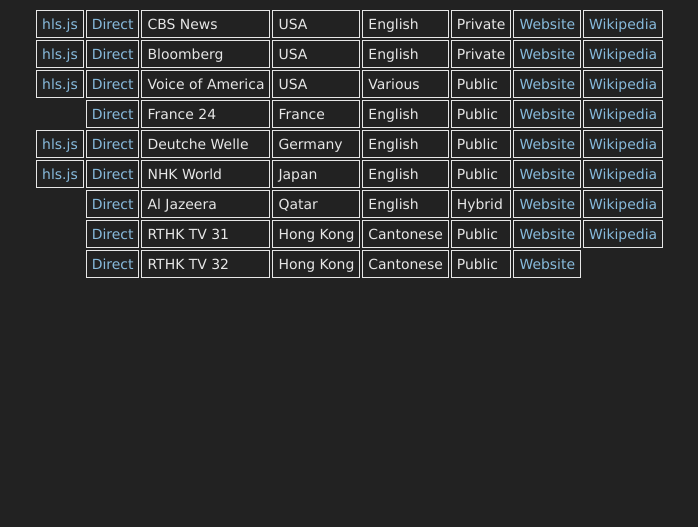
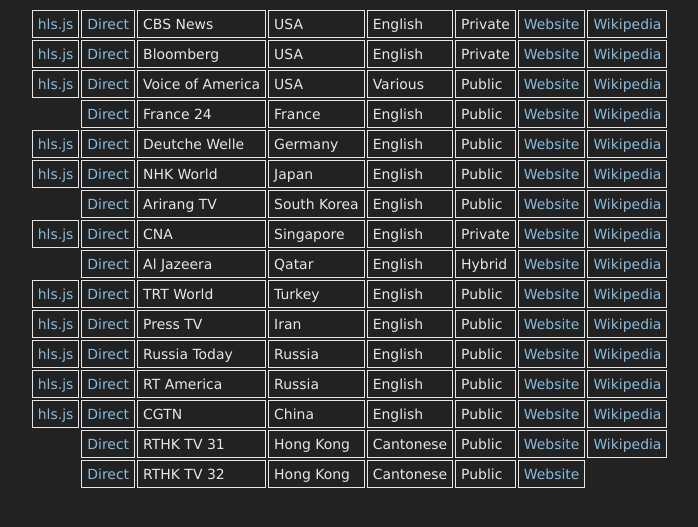
Before and after one commit to danburd/danburd.github.io, a Jekyll site: the page tvnews.html, which Jekyll copies as it is, in a window 1280 px wide. Shown: the top 527 px of the page, without its empty margins (292-990 px from the left). Built offline with Jekyll 4.4.1, drawn with Linux system fonts in a browser that asks for light colours.

Commit message:
Added several stations

```diff
--- a/tvnews.html
+++ b/tvnews.html
@@ -69,6 +69,26 @@
   </tr>
   <tr>
     <td></td>
+    <td><a href="http://amdlive-ch01.ctnd.com.edgesuite.net/arirang_1ch/smil:arirang_1ch.smil/playlist.m3u8">Direct</a></td>
+    <td>Arirang TV</td>
+    <td>South Korea</td>
+    <td>English</td>
+    <td>Public</td>
+    <td><a href="http://www.arirang.co.kr/player/OnAir_TV.asp">Website</a></td>
+    <td><a href="https://en.wikipedia.org/wiki/ArirangTV">Wikipedia</a></td>
+  </tr>
+  <tr>
+    <td><a href="/hlsjsvideo.html?stream=https://drsh196ivjwe8.cloudfront.net/hls/cnai/master.m3u8">hls.js</a></td>
+    <td><a href="https://drsh196ivjwe8.cloudfront.net/hls/cnai/master.m3u8">Direct</a></td>
+    <td>CNA</td>
+    <td>Singapore</td>
+    <td>English</td>
+    <td>Private</td>
+    <td><a href="https://www.channelnewsasia.com/news/livetv">Website</a></td>
+    <td><a href="https://en.wikipedia.org/wiki/CNA_(news_channel)">Wikipedia</a></td>
+  </tr>
+  <tr>
+    <td></td>
     <td><a href="http://aljazeera-eng-hd-live.hls.adaptive.level3.net/aljazeera/english2/index.m3u8">Direct</a></td>
     <td>Al Jazeera</td>
     <td>Qatar</td>
@@ -76,6 +96,56 @@
     <td>Hybrid</td>
     <td><a href="https://www.aljazeera.com/live/">Website</a></td>
     <td><a href="https://en.wikipedia.org/wiki/Al_Jazeera_English">Wikipedia</a></td>
+  </tr>
+  <tr>
+    <td><a href="/hlsjsvideo.html?stream=https://api.trtworld.com/livestream/v1/WcM3Oa2LHD9iUjWDSRUI335NkMWVTUV351H56dqC/master.m3u8">hls.js</a></td>
+    <td><a href="https://api.trtworld.com/livestream/v1/WcM3Oa2LHD9iUjWDSRUI335NkMWVTUV351H56dqC/master.m3u8">Direct</a></td>
+    <td>TRT World</td>
+    <td>Turkey</td>
+    <td>English</td>
+    <td>Public</td>
+    <td><a href="https://www.trtworld.com/live/">Website</a></td>
+    <td><a href="https://en.wikipedia.org/wiki/TRT_World">Wikipedia</a></td>
+  </tr>
+  <tr>
+    <td><a href="/hlsjsvideo.html?stream=https://5a61de8ed719d.streamlock.net/liveprs/smil:liveprs.smil/playlist.m3u8">hls.js</a></td>
+    <td><a href="https://5a61de8ed719d.streamlock.net/liveprs/smil:liveprs.smil/playlist.m3u8">Direct</a></td>
+    <td>Press TV</td>
+    <td>Iran</td>
+    <td>English</td>
+    <td>Public</td>
+    <td><a href="https://www.presstv.com/Default/Live">Website</a></td>
+    <td><a href="https://en.wikipedia.org/wiki/Press_TV">Wikipedia</a></td>
+  </tr>
+  <tr>
+    <td><a href="/hlsjsvideo.html?stream=https://rt-news.secure.footprint.net/1103.m3u8">hls.js</a></td>
+    <td><a href="https://rt-news.secure.footprint.net/1103.m3u8">Direct</a></td>
+    <td>Russia Today</td>
+    <td>Russia</td>
+    <td>English</td>
+    <td>Public</td>
+    <td><a href="https://www.rt.com/on-air/">Website</a></td>
+    <td><a href="https://en.wikipedia.org/wiki/RT_(TV_network)">Wikipedia</a></td>
+  </tr>
+  <tr>
+    <td><a href="/hlsjsvideo.html?stream=https://rt-usa.secure.footprint.net/1105.m3u8">hls.js</a></td>
+    <td><a href="https://rt-usa.secure.footprint.net/1105.m3u8">Direct</a></td>
+    <td>RT America</td>
+    <td>Russia</td>
+    <td>English</td>
+    <td>Public</td>
+    <td><a href="https://www.rt.com/on-air/rt-america-air/">Website</a></td>
+    <td><a href="https://en.wikipedia.org/wiki/RT_America">Wikipedia</a></td>
+  </tr>
+  <tr>
+    <td><a href="/hlsjsvideo.html?stream=https://news.cgtn.com/resource/live/english/cgtn-news.m3u8">hls.js</a></td>
+    <td><a href="https://news.cgtn.com/resource/live/english/cgtn-news.m3u8">Direct</a></td>
+    <td>CGTN</td>
+    <td>China</td>
+    <td>English</td>
+    <td>Public</td>
+    <td><a href="https://www.cgtn.com/channel/en.do">Website</a></td>
+    <td><a href="https://en.wikipedia.org/wiki/CGTN_(TV_channel)">Wikipedia</a></td>
   </tr>
   <tr>
     <td></td>
@@ -104,9 +174,9 @@
   <tr>
     <td><a href="/hlsjsvideo.html?stream=">hls.js</a></td>
     <td><a href="">Direct</a></td>
-    <td>RTHK TV 32</td>
+    <td>Name</td>
     <td>Country</td>
-    <td>Language</td>
+    <td>English</td>
     <td>Public</td>
     <td><a href="">Website</a></td>
     <td><a href="">Wikipedia</a></td>
```
